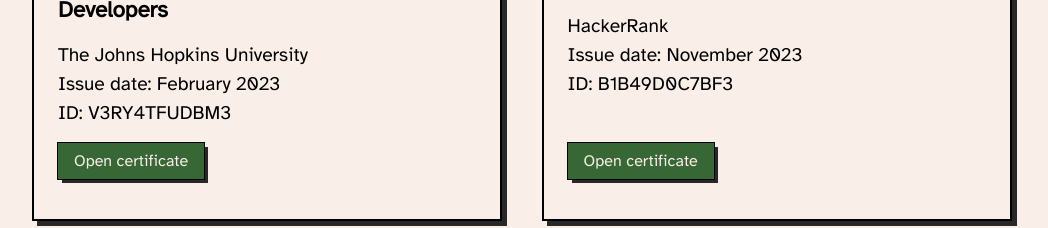
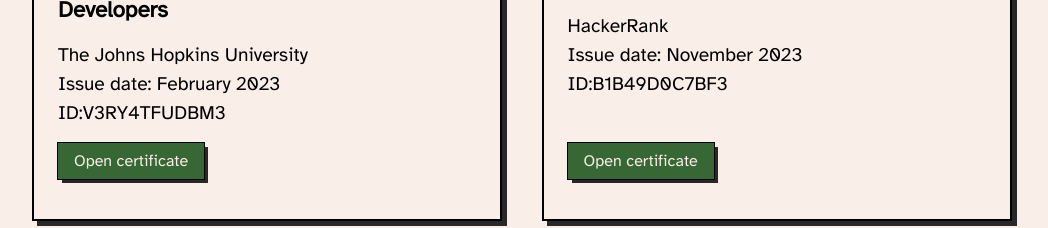
Before and after one commit to l-Aleksey-Nikolaev-l/NCV, an Angular app: page / in a window 1280 px wide. Shown: the part 7007-7235 px from the top of the page, without its empty margins (118-1166 px from the left). Built offline with nearby package versions, Linux system fonts and the light colour scheme; a web font is replaced by a local one.

Commit message:
refactor: change certification component

```diff
--- a/src/app/education/certification/certification.component.html
+++ b/src/app/education/certification/certification.component.html
@@ -1,12 +1,12 @@
 <div class="certificate">
   <div class="certificate_picture">
-    <img src="{{inputCertificateData.certificateImage}}" alt="Picture of certificate">
+    <a href="{{inputCertificateData.webSite}}" target="_blank"><img src="{{inputCertificateData.certificateImage}}" alt="Organization logo"></a>
   </div>
   <div class="certificate_info">
     <p class="cert_info certificate_name">{{inputCertificateData.certificateName}}</p>
     <p class="cert_info place_of_certification">{{inputCertificateData.place}}</p>
     <p class="cert_info date_of_certification">Issue date: {{inputCertificateData.issueDate}}</p>
-    <p class="cert_info certificateID">ID: {{inputCertificateData.certificateID}}</p>
+    <p class="cert_info certificateID">{{inputCertificateData.certificateID ? 'ID:' + inputCertificateData.certificateID : ''}}</p>
   </div>
   <div class="certificate_links">
     <a class="certificate_link" href="{{inputCertificateData.certificateLink}}" target="_blank">Open certificate</a>
```
